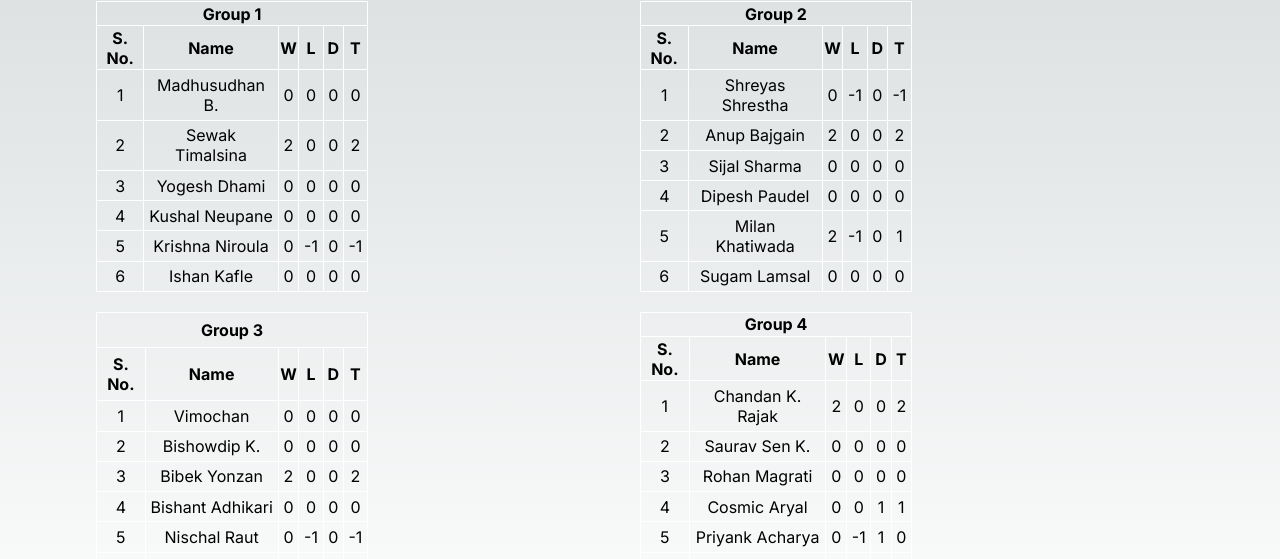
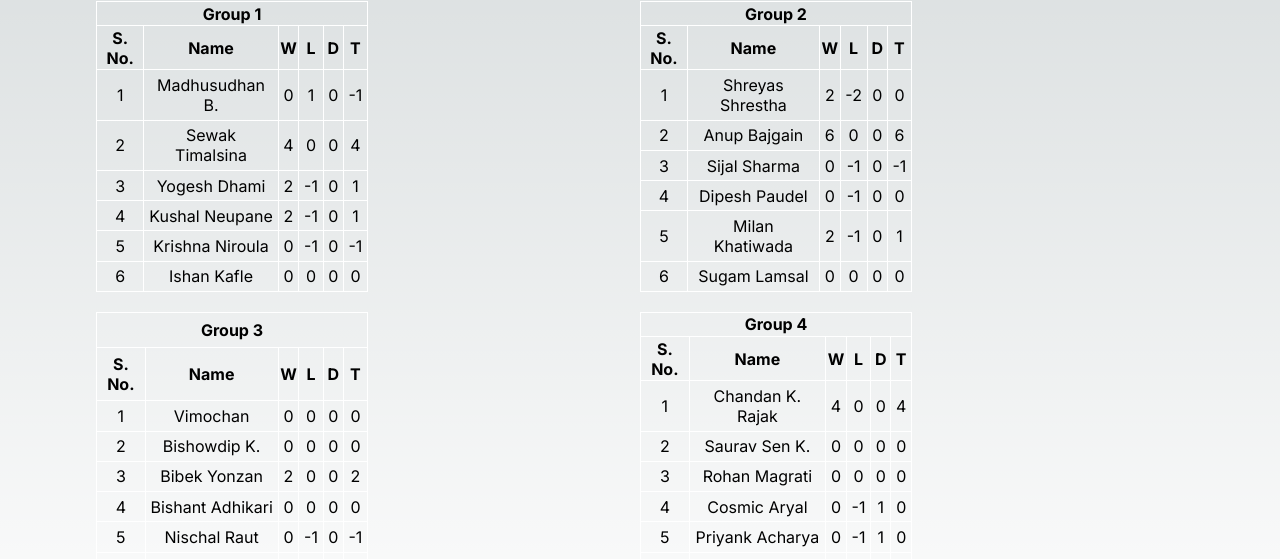
Before and after one commit to nottheonetyonethguy/tourney-website, a Next.js app: page /group-stage in a window 1280 px wide. Shown: the part 165-724 px from the top of the page. Built offline with nearby package versions, Linux system fonts and the light colour scheme.

Commit message:
updated standings

```diff
--- a/src/app/group-stage/page.js
+++ b/src/app/group-stage/page.js
@@ -36,33 +36,33 @@ export default function Home() {
               <td>1</td>
               <td>Madhusudhan B.</td>
               <td>0</td>
+              <td>1</td>
               <td>0</td>
-              <td>0</td>
-              <td>0</td>
+              <td>-1</td>
             </tr>
             <tr>
               <td>2</td>
               <td>Sewak Timalsina</td>
-              <td>2</td>
+              <td>4</td>
               <td>0</td>
               <td>0</td>
-              <td>2</td>
+              <td>4</td>
             </tr>
             <tr>
               <td>3</td>
               <td>Yogesh Dhami</td>
+              <td>2</td>
+              <td>-1</td>
               <td>0</td>
-              <td>0</td>
-              <td>0</td>
-              <td>0</td>
+              <td>1</td>
             </tr>
             <tr>
               <td>4</td>
               <td>Kushal Neupane</td>
+              <td>2</td>
+              <td>-1</td>
               <td>0</td>
-              <td>0</td>
-              <td>0</td>
-              <td>0</td>
+              <td>1</td>
             </tr>
             <tr>
               <td>5</td>
@@ -99,32 +99,32 @@ export default function Home() {
             <tr>
               <td>1</td>
               <td>Shreyas Shrestha</td>
+              <td>2</td>
+              <td>-2</td>
+              <td>0</td>
+              <td>0</td>
+            </tr>
+            <tr>
+              <td>2</td>
+              <td>Anup Bajgain</td>
+              <td>6</td>
+              <td>0</td>
+              <td>0</td>
+              <td>6</td>
+            </tr>
+            <tr>
+              <td>3</td>
+              <td>Sijal Sharma</td>
               <td>0</td>
               <td>-1</td>
               <td>0</td>
               <td>-1</td>
             </tr>
             <tr>
-              <td>2</td>
-              <td>Anup Bajgain</td>
-              <td>2</td>
-              <td>0</td>
-              <td>0</td>
-              <td>2</td>
-            </tr>
-            <tr>
-              <td>3</td>
-              <td>Sijal Sharma</td>
-              <td>0</td>
-              <td>0</td>
-              <td>0</td>
-              <td>0</td>
-            </tr>
-            <tr>
               <td>4</td>
               <td>Dipesh Paudel</td>
               <td>0</td>
-              <td>0</td>
+              <td>-1</td>
               <td>0</td>
               <td>0</td>
             </tr>
@@ -229,10 +229,10 @@ export default function Home() {
             <tr>
               <td>1</td>
               <td>Chandan K. Rajak</td>
-              <td>2</td>
+              <td>4</td>
               <td>0</td>
               <td>0</td>
-              <td>2</td>
+              <td>4</td>
             </tr>
             <tr>
               <td>2</td>
@@ -254,9 +254,9 @@ export default function Home() {
               <td>4</td>
               <td>Cosmic Aryal</td>
               <td>0</td>
+              <td>-1</td>
+              <td>1</td>
               <td>0</td>
-              <td>1</td>
-              <td>1</td>
             </tr>
             <tr>
               <td>5</td>
```
